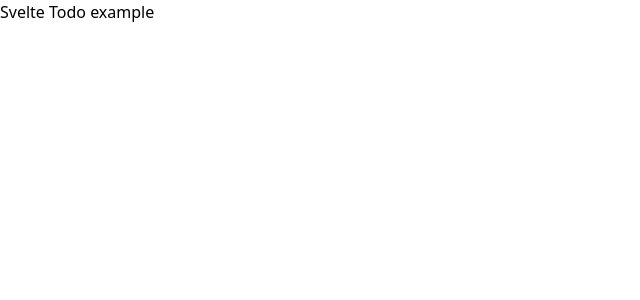
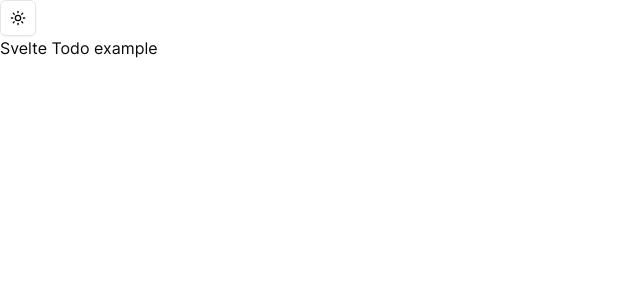
Before and after one commit to prisma-idb/pidb-kanban-example, a SvelteKit app: page / in a window 1280 px wide. Shown: the top 300 px of the page, without its empty margins (0-640 px from the left). Built offline with nearby package versions, Linux system fonts and the light colour scheme.

Commit message:
ui: theming and font

```diff
--- a/src/app.css
+++ b/src/app.css
@@ -1,3 +1,83 @@
-@import 'tailwindcss/base';
-@import 'tailwindcss/components';
-@import 'tailwindcss/utilities';
+@tailwind base;
+@tailwind components;
+@tailwind utilities;
+
+@layer base {
+	:root {
+		--background: 0 0% 100%;
+		--foreground: 0 0% 3.9%;
+		--muted: 0 0% 96.1%;
+		--muted-foreground: 0 0% 45.1%;
+		--popover: 0 0% 100%;
+		--popover-foreground: 0 0% 3.9%;
+		--card: 0 0% 100%;
+		--card-foreground: 0 0% 3.9%;
+		--border: 0 0% 89.8%;
+		--input: 0 0% 89.8%;
+		--primary: 0 0% 9%;
+		--primary-foreground: 0 0% 98%;
+		--secondary: 0 0% 96.1%;
+		--secondary-foreground: 0 0% 9%;
+		--accent: 0 0% 96.1%;
+		--accent-foreground: 0 0% 9%;
+		--destructive: 0 72.2% 50.6%;
+		--destructive-foreground: 0 0% 98%;
+		--ring: 0 0% 3.9%;
+		--radius: 0.5rem;
+		--sidebar-background: 0 0% 98%;
+		--sidebar-foreground: 240 5.3% 26.1%;
+		--sidebar-primary: 240 5.9% 10%;
+		--sidebar-primary-foreground: 0 0% 98%;
+		--sidebar-accent: 240 4.8% 95.9%;
+		--sidebar-accent-foreground: 240 5.9% 10%;
+		--sidebar-border: 220 13% 91%;
+		--sidebar-ring: 217.2 91.2% 59.8%;
+	}
+
+	.dark {
+		--background: 0 0% 3.9%;
+		--foreground: 0 0% 98%;
+		--muted: 0 0% 14.9%;
+		--muted-foreground: 0 0% 63.9%;
+		--popover: 0 0% 3.9%;
+		--popover-foreground: 0 0% 98%;
+		--card: 0 0% 3.9%;
+		--card-foreground: 0 0% 98%;
+		--border: 0 0% 14.9%;
+		--input: 0 0% 14.9%;
+		--primary: 0 0% 98%;
+		--primary-foreground: 0 0% 9%;
+		--secondary: 0 0% 14.9%;
+		--secondary-foreground: 0 0% 98%;
+		--accent: 0 0% 14.9%;
+		--accent-foreground: 0 0% 98%;
+		--destructive: 0 62.8% 30.6%;
+		--destructive-foreground: 0 0% 98%;
+		--ring: 0 0% 83.1%;
+		--sidebar-background: 240 5.9% 10%;
+		--sidebar-foreground: 240 4.8% 95.9%;
+		--sidebar-primary: 224.3 76.3% 48%;
+		--sidebar-primary-foreground: 0 0% 100%;
+		--sidebar-accent: 240 3.7% 15.9%;
+		--sidebar-accent-foreground: 240 4.8% 95.9%;
+		--sidebar-border: 240 3.7% 15.9%;
+		--sidebar-ring: 217.2 91.2% 59.8%;
+	}
+}
+
+@layer base {
+	* {
+		@apply border-border;
+		font-family: 'Inter', sans-serif;
+	}
+	body {
+		@apply bg-background text-foreground;
+	}
+}
+
+@font-face {
+	font-family: 'Inter';
+	src: url('/Inter-VariableFont_slnt,wght.ttf') format('truetype');
+	font-style: normal;
+	font-display: swap;
+}
--- /dev/null
+++ b/src/lib/components/mode-toggle.svelte
@@ -0,0 +1,17 @@
+<script lang="ts">
+	import Sun from 'lucide-svelte/icons/sun';
+	import Moon from 'lucide-svelte/icons/moon';
+
+	import { toggleMode } from 'mode-watcher';
+	import { Button } from '$lib/components/ui/button/index.js';
+</script>
+
+<Button onclick={toggleMode} variant="outline" size="icon">
+	<Sun
+		class="h-[1.2rem] w-[1.2rem] rotate-0 scale-100 transition-all dark:-rotate-90 dark:scale-0"
+	/>
+	<Moon
+		class="absolute h-[1.2rem] w-[1.2rem] rotate-90 scale-0 transition-all dark:rotate-0 dark:scale-100"
+	/>
+	<span class="sr-only">Toggle theme</span>
+</Button>
--- /dev/null
+++ b/src/lib/components/ui/button/button.svelte
@@ -0,0 +1,75 @@
+<script lang="ts" module>
+	import type { WithElementRef } from "bits-ui";
+	import type { HTMLAnchorAttributes, HTMLButtonAttributes } from "svelte/elements";
+	import { type VariantProps, tv } from "tailwind-variants";
+
+	export const buttonVariants = tv({
+		base: "focus-visible:ring-ring inline-flex items-center justify-center gap-2 whitespace-nowrap rounded-md text-sm font-medium transition-colors focus-visible:outline-none focus-visible:ring-1 disabled:pointer-events-none disabled:opacity-50 [&_svg]:pointer-events-none [&_svg]:size-4 [&_svg]:shrink-0",
+		variants: {
+			variant: {
+				default: "bg-primary text-primary-foreground hover:bg-primary/90 shadow",
+				destructive:
+					"bg-destructive text-destructive-foreground hover:bg-destructive/90 shadow-sm",
+				outline:
+					"border-input bg-background hover:bg-accent hover:text-accent-foreground border shadow-sm",
+				secondary: "bg-secondary text-secondary-foreground hover:bg-secondary/80 shadow-sm",
+				ghost: "hover:bg-accent hover:text-accent-foreground",
+				link: "text-primary underline-offset-4 hover:underline",
+			},
+			size: {
+				default: "h-9 px-4 py-2",
+				sm: "h-8 rounded-md px-3 text-xs",
+				lg: "h-10 rounded-md px-8",
+				icon: "h-9 w-9",
+			},
+		},
+		defaultVariants: {
+			variant: "default",
+			size: "default",
+		},
+	});
+
+	export type ButtonVariant = VariantProps<typeof buttonVariants>["variant"];
+	export type ButtonSize = VariantProps<typeof buttonVariants>["size"];
+
+	export type ButtonProps = WithElementRef<HTMLButtonAttributes> &
+		WithElementRef<HTMLAnchorAttributes> & {
+			variant?: ButtonVariant;
+			size?: ButtonSize;
+		};
+</script>
+
+<script lang="ts">
+	import { cn } from "$lib/utils.js";
+
+	let {
+		class: className,
+		variant = "default",
+		size = "default",
+		ref = $bindable(null),
+		href = undefined,
+		type = "button",
+		children,
+		...restProps
+	}: ButtonProps = $props();
+</script>
+
+{#if href}
+	<a
+		bind:this={ref}
+		class={cn(buttonVariants({ variant, size }), className)}
+		{href}
+		{...restProps}
+	>
+		{@render children?.()}
+	</a>
+{:else}
+	<button
+		bind:this={ref}
+		class={cn(buttonVariants({ variant, size }), className)}
+		{type}
+		{...restProps}
+	>
+		{@render children?.()}
+	</button>
+{/if}
--- /dev/null
+++ b/src/lib/components/ui/button/index.ts
@@ -0,0 +1,17 @@
+import Root, {
+	type ButtonProps,
+	type ButtonSize,
+	type ButtonVariant,
+	buttonVariants,
+} from "./button.svelte";
+
+export {
+	Root,
+	type ButtonProps as Props,
+	//
+	Root as Button,
+	buttonVariants,
+	type ButtonProps,
+	type ButtonSize,
+	type ButtonVariant,
+};
--- /dev/null
+++ b/src/lib/utils.ts
@@ -0,0 +1,6 @@
+import { type ClassValue, clsx } from "clsx";
+import { twMerge } from "tailwind-merge";
+
+export function cn(...inputs: ClassValue[]) {
+	return twMerge(clsx(inputs));
+}
--- a/src/routes/+layout.svelte
+++ b/src/routes/+layout.svelte
@@ -1,6 +1,12 @@
 <script lang="ts">
+	import ModeToggle from '$lib/components/mode-toggle.svelte';
+	import { ModeWatcher } from 'mode-watcher';
 	import '../app.css';
+
 	let { children } = $props();
 </script>
 
+<ModeWatcher />
+<ModeToggle />
+
 {@render children()}
--- a/tailwind.config.ts
+++ b/tailwind.config.ts
@@ -1,12 +1,96 @@
-import typography from '@tailwindcss/typography';
-import type { Config } from 'tailwindcss';
+import { fontFamily } from "tailwindcss/defaultTheme";
+import type { Config } from "tailwindcss";
+import tailwindcssAnimate from "tailwindcss-animate";
 
-export default {
-	content: ['./src/**/*.{html,js,svelte,ts}'],
+const config: Config = {
+	darkMode: ["class"],
+	content: ["./src/**/*.{html,js,svelte,ts}"],
+	safelist: ["dark"],
+	theme: {
+		container: {
+			center: true,
+			padding: "2rem",
+			screens: {
+				"2xl": "1400px"
+			}
+		},
+		extend: {
+			colors: {
+				border: "hsl(var(--border) / <alpha-value>)",
+				input: "hsl(var(--input) / <alpha-value>)",
+				ring: "hsl(var(--ring) / <alpha-value>)",
+				background: "hsl(var(--background) / <alpha-value>)",
+				foreground: "hsl(var(--foreground) / <alpha-value>)",
+				primary: {
+					DEFAULT: "hsl(var(--primary) / <alpha-value>)",
+					foreground: "hsl(var(--primary-foreground) / <alpha-value>)"
+				},
+				secondary: {
+					DEFAULT: "hsl(var(--secondary) / <alpha-value>)",
+					foreground: "hsl(var(--secondary-foreground) / <alpha-value>)"
+				},
+				destructive: {
+					DEFAULT: "hsl(var(--destructive) / <alpha-value>)",
+					foreground: "hsl(var(--destructive-foreground) / <alpha-value>)"
+				},
+				muted: {
+					DEFAULT: "hsl(var(--muted) / <alpha-value>)",
+					foreground: "hsl(var(--muted-foreground) / <alpha-value>)"
+				},
+				accent: {
+					DEFAULT: "hsl(var(--accent) / <alpha-value>)",
+					foreground: "hsl(var(--accent-foreground) / <alpha-value>)"
+				},
+				popover: {
+					DEFAULT: "hsl(var(--popover) / <alpha-value>)",
+					foreground: "hsl(var(--popover-foreground) / <alpha-value>)"
+				},
+				card: {
+					DEFAULT: "hsl(var(--card) / <alpha-value>)",
+					foreground: "hsl(var(--card-foreground) / <alpha-value>)"
+				},
+				sidebar: {
+					DEFAULT: "hsl(var(--sidebar-background))",
+					foreground: "hsl(var(--sidebar-foreground))",
+					primary: "hsl(var(--sidebar-primary))",
+					"primary-foreground": "hsl(var(--sidebar-primary-foreground))",
+					accent: "hsl(var(--sidebar-accent))",
+					"accent-foreground": "hsl(var(--sidebar-accent-foreground))",
+					border: "hsl(var(--sidebar-border))",
+					ring: "hsl(var(--sidebar-ring))",
+        		},
+			},
+			borderRadius: {
+				xl: "calc(var(--radius) + 4px)",
+				lg: "var(--radius)",
+				md: "calc(var(--radius) - 2px)",
+				sm: "calc(var(--radius) - 4px)"
+			},
+			fontFamily: {
+				sans: [...fontFamily.sans]
+			},
+			keyframes: {
+				"accordion-down": {
+					from: { height: "0" },
+					to: { height: "var(--bits-accordion-content-height)" },
+				},
+				"accordion-up": {
+					from: { height: "var(--bits-accordion-content-height)" },
+					to: { height: "0" },
+				},
+				"caret-blink": {
+					"0%,70%,100%": { opacity: "1" },
+					"20%,50%": { opacity: "0" },
+				},
+			},
+			animation: {
+        		"accordion-down": "accordion-down 0.2s ease-out",
+        		"accordion-up": "accordion-up 0.2s ease-out",
+       			"caret-blink": "caret-blink 1.25s ease-out infinite",
+      		},
+		},
+	},
+	plugins: [tailwindcssAnimate],
+};
 
-	theme: {
-		extend: {}
-	},
-
-	plugins: [typography]
-} satisfies Config;
+export default config;
```
Also changed, not shown: package.json (+8 -1 lines), components.json (added), static/Inter-VariableFont_slnt,wght.ttf (added), 1 other file (tests, documents, lock files or other folders).
